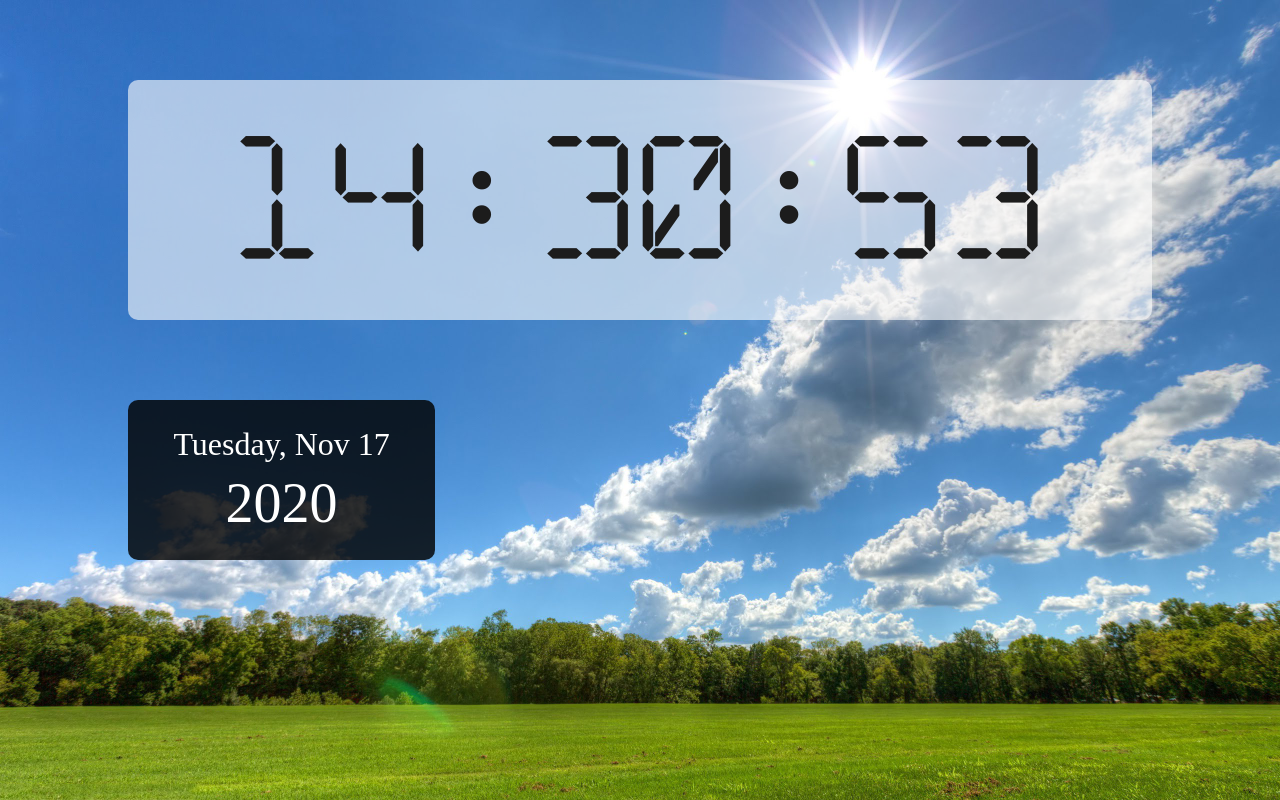
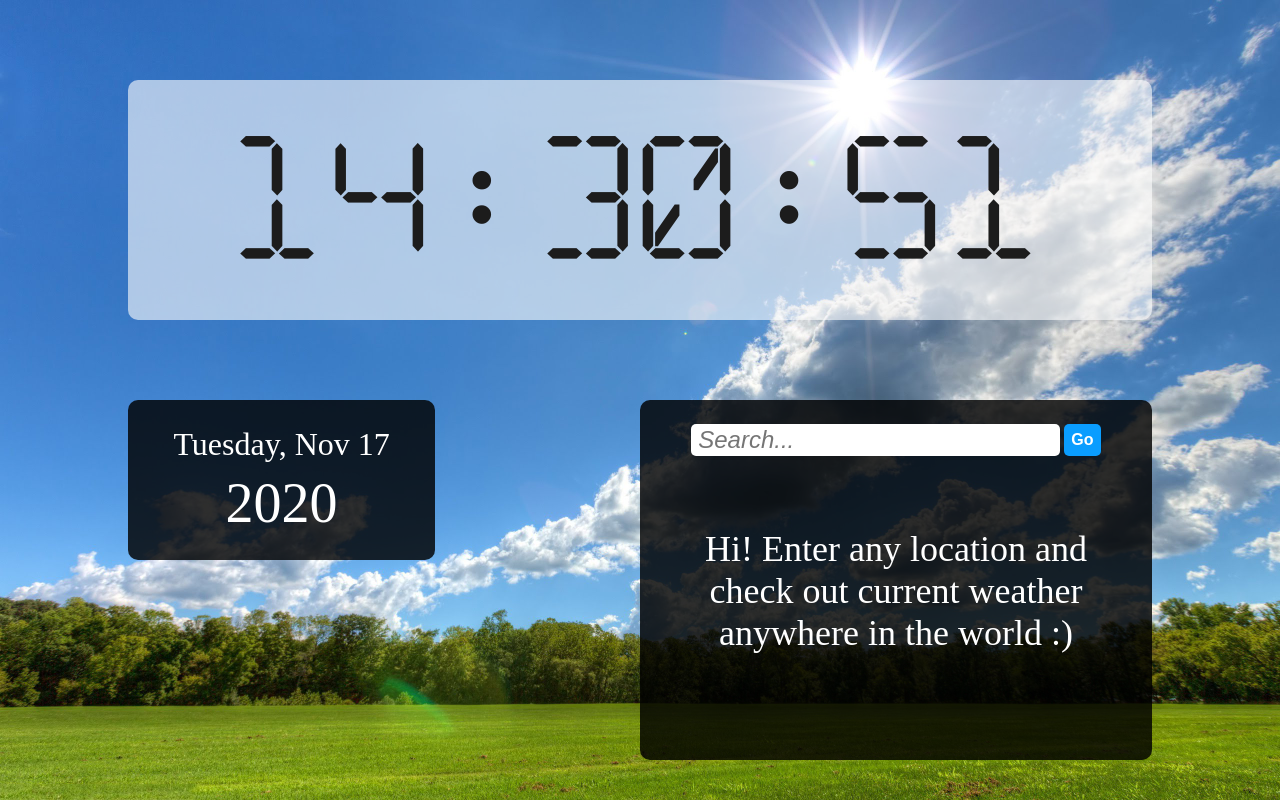
Before and after one commit to antonrach/clock, a React (Create React App) app: page / in a window 1280 px wide. Built offline with nearby package versions, Linux system fonts and the light colour scheme.

Commit message:
weather query works!

```diff
--- a/src/components/app/app.jsx
+++ b/src/components/app/app.jsx
@@ -1,6 +1,7 @@
 import React, { useState } from 'react';
 import Time from '../time/';
 import Day from '../day';
+import Weather from '../weather';
 
 function App(){
 
@@ -18,6 +19,9 @@ function App(){
                 <div className="daycont">
                     <Day currentDate={curDate} />
                 </div>
+                <div className="weathercont">
+                    <Weather />
+                </div>
             </div>
         </div>
     )
--- a/src/components/time/time.jsx
+++ b/src/components/time/time.jsx
@@ -10,7 +10,7 @@ const options = {
 let classWP;
 
 const setNewDay = (date, props) => {
-    if((date.getHours() === 0 || date.getHours() === 24) && date.getMinutes() === 0 && date.getSeconds() === 0) {
+    if((date.getHours() === 0 || date.getHours() === 24) && date.getMinutes() === 0 && (date.getSeconds() === 0 || date.getSeconds() === 1)) {
         props.newDate();
     }
 }
@@ -32,21 +32,22 @@ const setWallpaper = (date, props) => {
             props.newWallpaper('evening');
         }
     } else {
-        if((date.getHours() >= 0 && date.getHours() <= 4 && date.getMinutes() === 0 && date.getSeconds() === 0) || (date.getHours() >= 23 && date.getHours() <= 24 && date.getMinutes() === 0 && date.getSeconds() === 0)) {
+        if((date.getHours() >= 0 && date.getHours() <= 4 && date.getMinutes() === 0 && (date.getSeconds() === 0 || date.getSeconds() === 1)) || (date.getHours() >= 23 && date.getHours() <= 24 && date.getMinutes() === 0 && (date.getSeconds() === 0 || date.getSeconds() === 1))) {
             classWP = 'night';
             props.newWallpaper('night');
         }
-         else if (date.getHours() >= 5 && date.getHours() <= 10 && date.getMinutes() === 0 && date.getSeconds() === 0) {
+         else if (date.getHours() >= 5 && date.getHours() <= 10 && date.getMinutes() === 0 && (date.getSeconds() === 0 || date.getSeconds() === 1)) {
             classWP = 'morning';
             props.newWallpaper('morning');
-        } else if (date.getHours() >= 11 && date.getHours() <= 16 && date.getMinutes() === 0 && date.getSeconds() === 0) {
+        } else if (date.getHours() >= 11 && date.getHours() <= 16 && date.getMinutes() === 0 && (date.getSeconds() === 0 || date.getSeconds() === 1)) {
             classWP = 'day';
             props.newWallpaper('day');
-        } else if (date.getHours() >= 17 && date.getHours() <= 22 && date.getMinutes() === 0 && date.getSeconds() === 0) {
+
+        } else if (date.getHours() >= 17 && date.getHours() <= 22 && date.getMinutes() === 0 && (date.getSeconds() === 0 || date.getSeconds() === 1)) {
             classWP = 'evening';
             props.newWallpaper('evening');
-        } /*else if (date.getMinutes() === 34 && date.getSeconds() === 19) {
-            console.log('GGG');
+        } /*else if (date.getMinutes() === 31) {
+            console.log(date.getMilliseconds());
         }*/
     }
 }
--- /dev/null
+++ b/src/components/weather/index.js
@@ -0,0 +1 @@
+export { default } from './weather.jsx';
--- /dev/null
+++ b/src/components/weather/weather.jsx
@@ -0,0 +1,70 @@
+import React, { useState } from 'react';
+
+const api = {
+    key: '8db32369cc3957a9e227f8422bc114df',
+    base: 'http://api.openweathermap.org/data/2.5/',
+}
+
+const Weather = () => {
+
+    const [query, setQuery] = useState('');
+    const [weather, setWeather] = useState({});
+    const [error, setError] = useState('');
+    const [success, setSuccess] = useState('');
+    const [loading, setLoading] = useState('');
+    const [wellcome, setWellcome] = useState(' _active');
+
+    const search = () => {
+        if(query !== '') {
+            setWellcome('');
+            setError('');
+            setSuccess('');
+            setLoading(' _active')
+            fetch(`${api.base}weather?q=${query}&units=metric&appid=${api.key}`)
+                .then(response => response.json())
+                .then(result => {
+                    if(+result.cod === 404) {
+                        setLoading('');
+                        setError(' _active');
+                    } else {
+                        setWeather(result);
+                        setLoading('');
+                        setSuccess(' _active');
+                        setQuery('');
+                    }
+                })
+                .catch(() => {setLoading(''); setError(' _active')})
+        }
+    }
+
+    return (
+        <div className="weather">
+            <input
+                type="text"
+                placeholder='Search...'
+                value={query}
+                onChange={event => setQuery(event.target.value)}
+                onKeyPress={(event => {if(event.key === 'Enter'){search()}})}
+            />
+            <button
+                type="button"
+                className="gobutton"
+                onClick={search}
+            >
+                Go
+            </button>
+            {((typeof weather !== "undefined" && typeof weather.main !== "undefined")) ?
+                (<div className={"enter" + success}>
+                    <div className="location">{weather.name}, {weather.sys.country}</div>
+                    <div className="temperature">{Math.round(weather.main.temp)} °C</div>
+                    <div className="status">{weather.weather[0].main}</div>
+                </div>) : ( <div className={"enter" + success}></div> )
+            }
+            <div className={"error" + error}>Sorry, cannot load weather data. Please, check your Internet connection or the proper spelling of the entered location.</div>
+            <div className={"loading" + loading}>Loading...</div>
+            <div className={"wellcome" + wellcome}>Hi! Enter any location and check out current weather anywhere in the world :)</div>
+        </div>
+    )
+}
+
+export default Weather;
--- a/src/sass/abstracts/mixins.scss
+++ b/src/sass/abstracts/mixins.scss
@@ -4,3 +4,10 @@
     left: 50%;
     transform: translate(-50%, -50%);
 }
+
+@mixin placeholder {
+    &::-webkit-input-placeholder { font-style: italic; }
+    &:-moz-placeholder           { font-style: italic; }
+    &::-moz-placeholder          { font-style: italic; }
+    &:-ms-input-placeholder      { font-style: italic; }
+  }
--- a/src/sass/components/_module.scss
+++ b/src/sass/components/_module.scss
@@ -2,3 +2,4 @@
 @import './time.scss';
 @import './daycont.scss';
 @import './day.scss';
+@import './weathercont.scss';
--- /dev/null
+++ b/src/sass/components/weathercont.scss
@@ -0,0 +1,125 @@
+@import '../abstracts/variables.scss';
+@import '../abstracts/mixins.scss';
+
+.weathercont {
+    border-radius: 10px;
+    width: 50%;
+    height: 45vh;
+    background-color: $daycont;
+    color: #ffffff;
+    padding-top: 3vh;
+}
+.weather {
+    width: 80%;
+    margin: auto;
+    position: relative;
+}
+.weather > input {
+    @include placeholder;
+    width: 90%;
+    height: 4vh;
+    border-radius: 5px;
+    outline: none;
+    border: 1px transparent solid;
+    padding-left: 6px;
+    font-size: 3vh;
+    transition: .2s;
+    margin-bottom: 2vh;
+    margin-right: 1%;
+    vertical-align: middle;
+}
+.weather > input:focus {
+    transition: .2s;
+    box-shadow: 0px 0px 5px 2px rgba(255,255,255,0.75);
+}
+
+.location {
+    color: #ffffff;
+    text-align: center;
+    font-size: 4vh;
+    margin-bottom: 2vh;
+}
+
+.temperature {
+    color: #ffffff;
+    font-size: 8vh;
+    font-weight: 600;
+    text-align: center;
+    margin-bottom: 1vh;
+}
+
+.status {
+    color: #ffffff;
+    text-align: center;
+    font-size: 6vh;
+    font-weight: 500;
+}
+.gobutton {
+    width: 9%;
+    outline: none;
+    height: 4vh;
+    border-radius: 5px;
+    border: none;
+    margin-bottom: 2vh;
+    margin-top: 0;
+    vertical-align: middle;
+    background-color: #0a9dff;
+    color: #ffffff;
+    font-family: 'Arial', sans-serif;
+    font-weight: bold;
+    font-size: 2vh;
+    transition: .2s;
+}
+.gobutton:hover {
+    cursor: pointer;
+    transition: .2s;
+    background-color:#00c27b;
+
+}
+.enter._active {
+    display: block;
+}
+.enter {
+    display: none;
+    position: absolute;
+    width: 100%;
+}
+
+.error {
+    display: none;
+    position: absolute;
+    width: 100%;
+    text-align: center;
+    font-size: 4vh;
+    font-weight: bold;
+    color: #ff8f8f;
+}
+.error._active {
+    display: block;
+}
+.loading {
+    display: none;
+    position: absolute;
+    width: 100%;
+    text-align: center;
+    font-size: 4vh;
+    font-weight: bold;
+    color: #8fffa9;
+    padding-top: 10vh;
+}
+.loading._active {
+    display: block;
+}
+
+.wellcome {
+    display: none;
+    position: absolute;
+    width: 100%;
+    text-align: center;
+    font-size: 4.5vh;
+    color: #ffffff;
+    padding-top: 7vh;
+}
+.wellcome._active {
+    display: block;
+}
```
Also changed, not shown: 6 other files (tests, documents, lock files or other folders).
